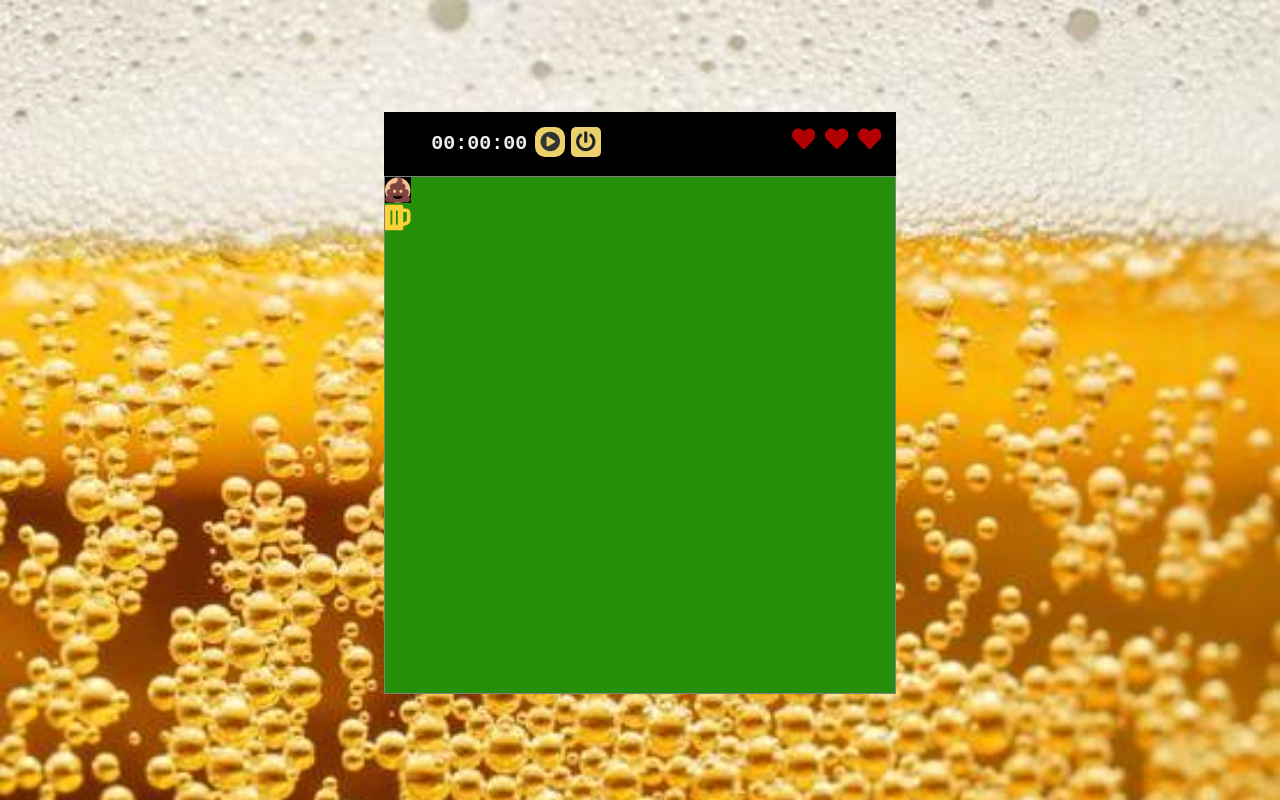
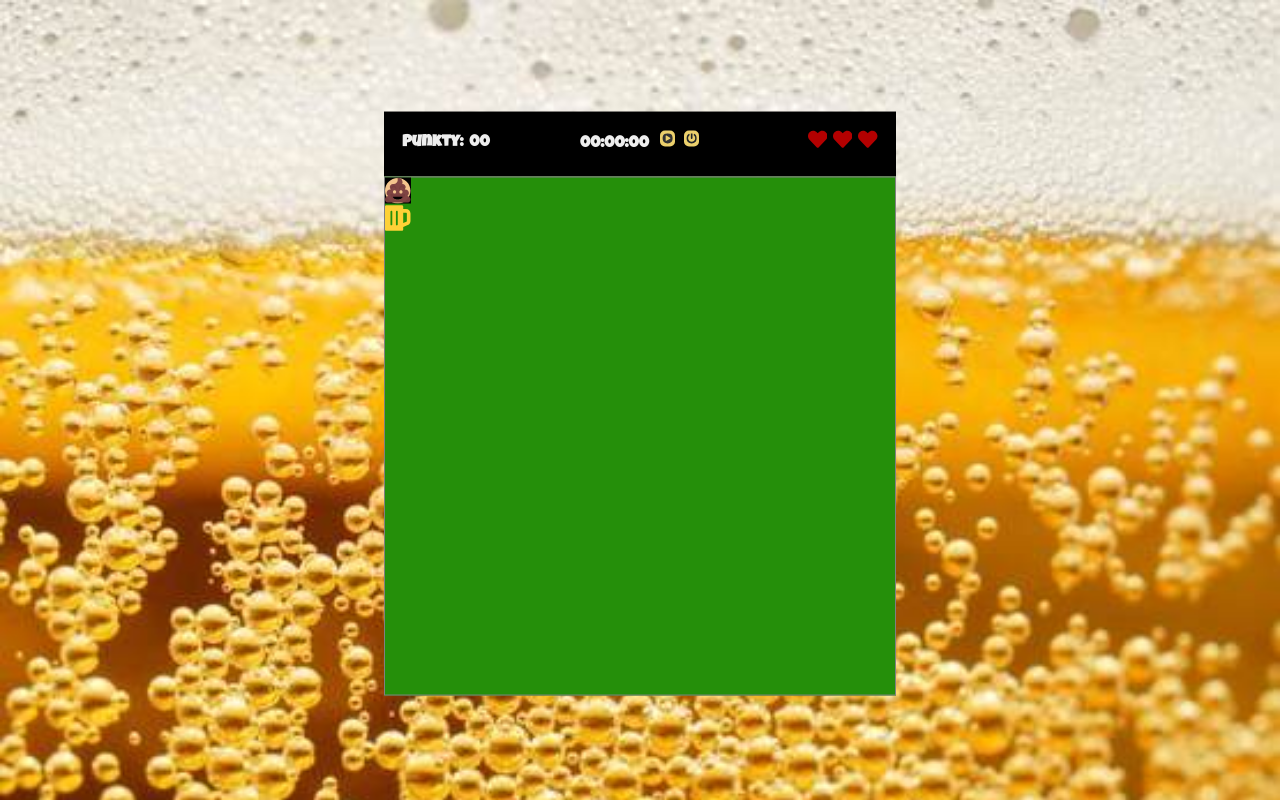
Before and after one commit to infoshareacademy/jfdzl2-krafteam, a plain HTML site: page game-board.html in a window 1280 px wide. Drawn offline with nearby package versions, Linux system fonts and the light colour scheme.

Commit message:
bug-inthere-anyway

```diff
--- a/game-board.html
+++ b/game-board.html
@@ -11,6 +11,7 @@
         crossorigin="anonymous">
     <link rel="stylesheet" href="https://use.fontawesome.com/releases/v5.6.1/css/all.css" integrity="sha384-gfdkjb5BdAXd+lj+gudLWI+BXq4IuLW5IT+brZEZsLFm++aCMlF1V92rMkPaX4PP"
         crossorigin="anonymous">
+    <link href="https://fonts.googleapis.com/css?family=Bangers|Luckiest+Guy|VT323" rel="stylesheet">
 
     <link rel="stylesheet" type="text/css" media="screen" href="style/game-board.css" />
 
@@ -21,13 +22,26 @@
         <div class=" game-container">
 
             <div class="game-bar">
+                <div class="score-container">
+                    <div class="score">Punkty:</div>
+                    <div class="counter">00</div>
+                </div>
                 <div class="timer-container">
                     <div id="display" class="timer-display">
                         00:00:00
                     </div>
                     <div class="buttons">
-                        <i class="fas fa-play-circle" id="startStop" onclick="startStop()"></i>
-                        <i class="fas fa-power-off" id="reset" onclick="reset()"></i>
+                        <div class="timer-element" id="startStop" onclick="startStop()">
+                            <svg aria-hidden="true" data-prefix="fas" data-icon="play-circle" class="svg-inline--fa fa-play-circle fa-w-16"
+                                role="img" xmlns="http://www.w3.org/2000/svg" viewBox="0 0 512 512">
+                                <path fill="currentColor" d="M256 8C119 8 8 119 8 256s111 248 248 248 248-111 248-248S393 8 256 8zm115.7 272l-176 101c-15.8 8.8-35.7-2.5-35.7-21V152c0-18.4 19.8-29.8 35.7-21l176 107c16.4 9.2 16.4 32.9 0 42z"></path>
+                            </svg></div>
+                        <div class="timer-element" id="reset" onclick="reset()">
+                            <svg aria-hidden="true" data-prefix="fas" data-icon="power-off" class="svg-inline--fa fa-power-off fa-w-16"
+                                role="img" xmlns="http://www.w3.org/2000/svg" viewBox="0 0 512 512">
+                                <path fill="currentColor" d="M400 54.1c63 45 104 118.6 104 201.9 0 136.8-110.8 247.7-247.5 248C120 504.3 8.2 393 8 256.4 7.9 173.1 48.9 99.3 111.8 54.2c11.7-8.3 28-4.8 35 7.7L162.6 90c5.9 10.5 3.1 23.8-6.6 31-41.5 30.8-68 79.6-68 134.9-.1 92.3 74.5 168.1 168 168.1 91.6 0 168.6-74.2 168-169.1-.3-51.8-24.7-101.8-68.1-134-9.7-7.2-12.4-20.5-6.5-30.9l15.8-28.1c7-12.4 23.2-16.1 34.8-7.8zM296 264V24c0-13.3-10.7-24-24-24h-32c-13.3 0-24 10.7-24 24v240c0 13.3 10.7 24 24 24h32c13.3 0 24-10.7 24-24z"></path>
+                            </svg>
+                        </div>
                     </div>
                 </div>
                 <div class="life-container">
--- a/style/game-board.css
+++ b/style/game-board.css
@@ -32,11 +32,13 @@ body {
     .game-container {
         width: 98%;
         height: 60%;
-        font-size: 62.5%;
+
     }
 
 
 }
+
+/* Game-navbar */
 
 .game-bar {
     display: flex;
@@ -45,47 +47,84 @@ body {
     flex-direction: row;
 }
 
+.score-container{
+    display: flex;
+    width: 25%;
+    flex-direction: row;
+    justify-content: flex-start;
+    padding: 3%;
+
+}
+.score{
+    color: #eee;
+    margin: 3%;
+    font-family: 'Luckiest Guy', cursive;
+    font-weight: bold;
+    padding-top: 1%;
+
+}
+
+.counter{
+    color: #eee;
+    margin: 3%;
+    font-family: 'Luckiest Guy', cursive;
+    font-weight: bold;
+    padding-top: 1%;
+
+
+
+}
+
+/* timer */
+
 .timer-container {
     display: flex;
     justify-content: center;
-    padding: 15px;
+    padding-top: 3%;
+    padding-bottom: 3%;
     width: 50%;
 
 }
 
 .timer-display {
-    font-size: 20px;
-    margin: 2px 8px;
     color: #eee;
-    font-family: 'Courier New', Courier, monospace;
+    font-family: 'Luckiest Guy', cursive;
     font-weight: bold;
+    margin: 2%;
 }
 
 .buttons {
+    display: flex;
+    flex-direction: row;
+    width: 20%;
+    justify-content: center;
+}
 
-    display: inline-block;
-    font-size: 20px;
+.timer-element{
+    width: 30%;
+    height: 30%;
+    margin: 8%;
 }
 
 
 .fa-play-circle {
     background-color: #ecd06c;
-    padding: 5px;
+    padding: 15%;
     border-radius: 5px;
     color: #333;
 }
 
 .fa-power-off {
     background-color: #ecd06c;
-    padding: 5px;
+    padding: 15%;
     border-radius: 5px;
 }
 
 .fa-play-circle,
 .fa-pause-circle{
     background-color: #ecd06c;
-    padding: 5px;
-    border-radius: 10px;
+    padding: 15%;
+    border-radius: 5px;
     color: #333;
 }
 
@@ -98,21 +137,22 @@ body {
 }
 
 /* life-icon */
+
 .life-container{
     display: flex;
     flex-direction: row;
-    width: 50%;
+    width: 25%;
     justify-content: flex-end;
-    padding: 2%;
+    padding: 3%;
 
 
 }
 
 .life-icon{
     color: #b30000;
-    width: 10%;
-    height: 10%;
-    margin: 2%;
+    width: 20%;
+    height: 20%;
+    margin: 3%;
 
 }
 
```
Also changed, not shown: images/svg/pause-circle-solid.svg (added), images/svg/play-circle-solid.svg (added), images/svg/power-off-solid.svg (added).
